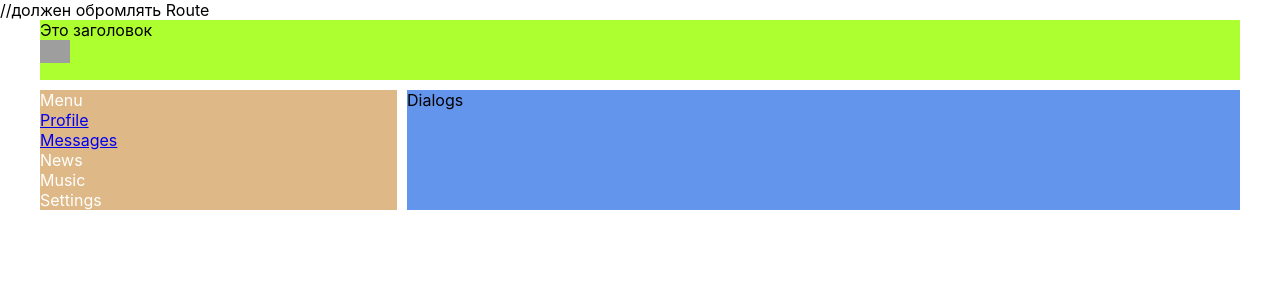
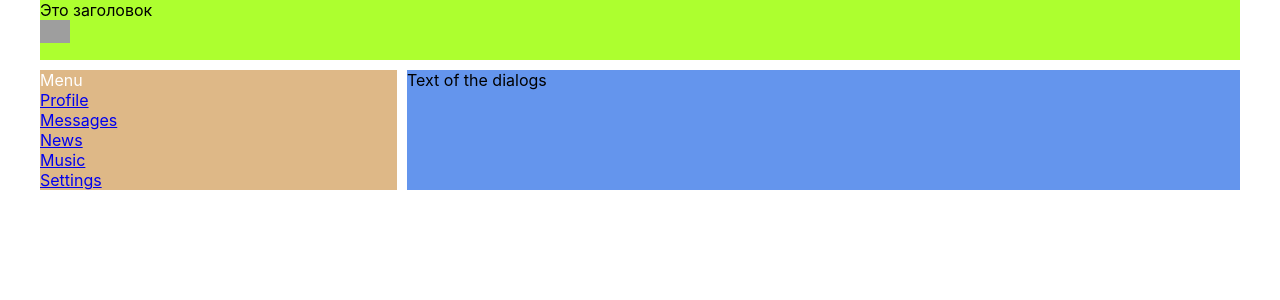
Before and after one commit to Pronat/samurai-way-main, a React (Create React App) app: page /dialogs in a window 1280 px wide. Shown: the top 300 px of the page. Built offline with nearby package versions, Linux system fonts and the light colour scheme; grey boxes are pictures that could not be loaded.

Commit message:
lesson19_2

```diff
--- a/src/App.tsx
+++ b/src/App.tsx
@@ -5,17 +5,24 @@ import Navbar from "./components/Navbar/Navbar";
 import Profile from "./components/Profile/Profile";
 import {Dialogs} from "./components/Dialogs/Dialogs";
 import {BrowserRouter, Route} from "react-router-dom";
+import News from "./components/News/News";
+import Music from "./components/Music/Music";
+import Settings from "./components/Settings/Settings";
 
 
 const App = () => {
     return (
-        <BrowserRouter>  //должен обромлять  Route
+        <BrowserRouter>
         <div className="app-wrapper">
             <Header type1={"Это заголовок"}/>
             <Navbar textNavbar={"Menu"}/>
             <div className="app-wrapper-content">
-                <Route path='/Dialogs' component={Dialogs} />
+                <Route path='/dialogs' component={Dialogs}/>
                 <Route path='/profile' component={Profile}/>
+                <Route path='/news' component={News}/>
+                <Route path='/music' component={Music}/>
+                <Route path='/settings' component={Settings}/>
+
             </div>
         </div>
         </BrowserRouter>
--- a/src/components/Dialogs/Dialogs.tsx
+++ b/src/components/Dialogs/Dialogs.tsx
@@ -1,11 +1,10 @@
 import React from 'react';
 import s from './Dialogs.module.css'
-
 
 export const Dialogs = () => {
     return (
         <div>
-            Dialogs
+           Text of the dialogs
         </div>
     );
 };
--- /dev/null
+++ b/src/components/Music/Music.tsx
@@ -0,0 +1,11 @@
+import React from 'react';
+
+const Music = () => {
+    return (
+        <div>
+            Here is our music
+        </div>
+    );
+};
+
+export default Music;
--- a/src/components/Navbar/Navbar.tsx
+++ b/src/components/Navbar/Navbar.tsx
@@ -23,16 +23,16 @@ debugger
                 <a href="/profile">Profile</a>
             </div>
             <div className={`${s.item} ${s.active}`}>
-                <a href="/modules">Messages</a>
+                <a href="/Dialogs">Messages</a>
             </div>
             <div className={s.item}>
-                <a>News</a>
+                <a href="/News">News</a>
             </div>
             <div className={s.item}>
-                <a>Music</a>
+                <a href="/Music">Music</a>
             </div>
             <div className={s.item}>
-                <a>Settings</a>
+                <a href="/Settings">Settings</a>
             </div>
         </nav>
     )
--- /dev/null
+++ b/src/components/News/News.tsx
@@ -0,0 +1,11 @@
+import React from 'react';
+
+const News = () => {
+    return (
+        <div>
+            Here news
+        </div>
+    );
+};
+
+export default News;
--- /dev/null
+++ b/src/components/Settings/Settings.tsx
@@ -0,0 +1,11 @@
+import React from 'react';
+
+const Settings = () => {
+    return (
+        <div>
+            Settings of our site
+        </div>
+    );
+};
+
+export default Settings;
```
